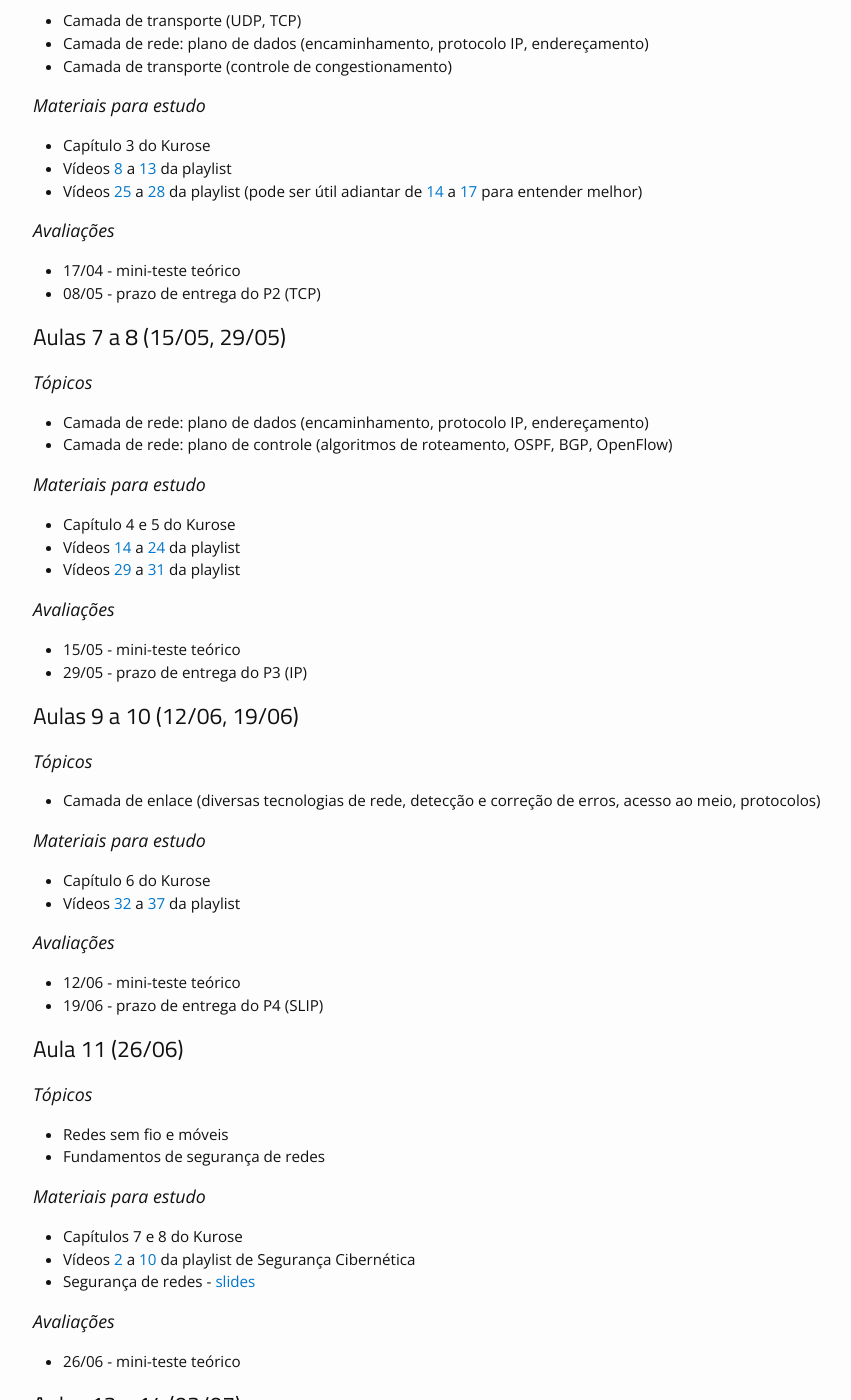
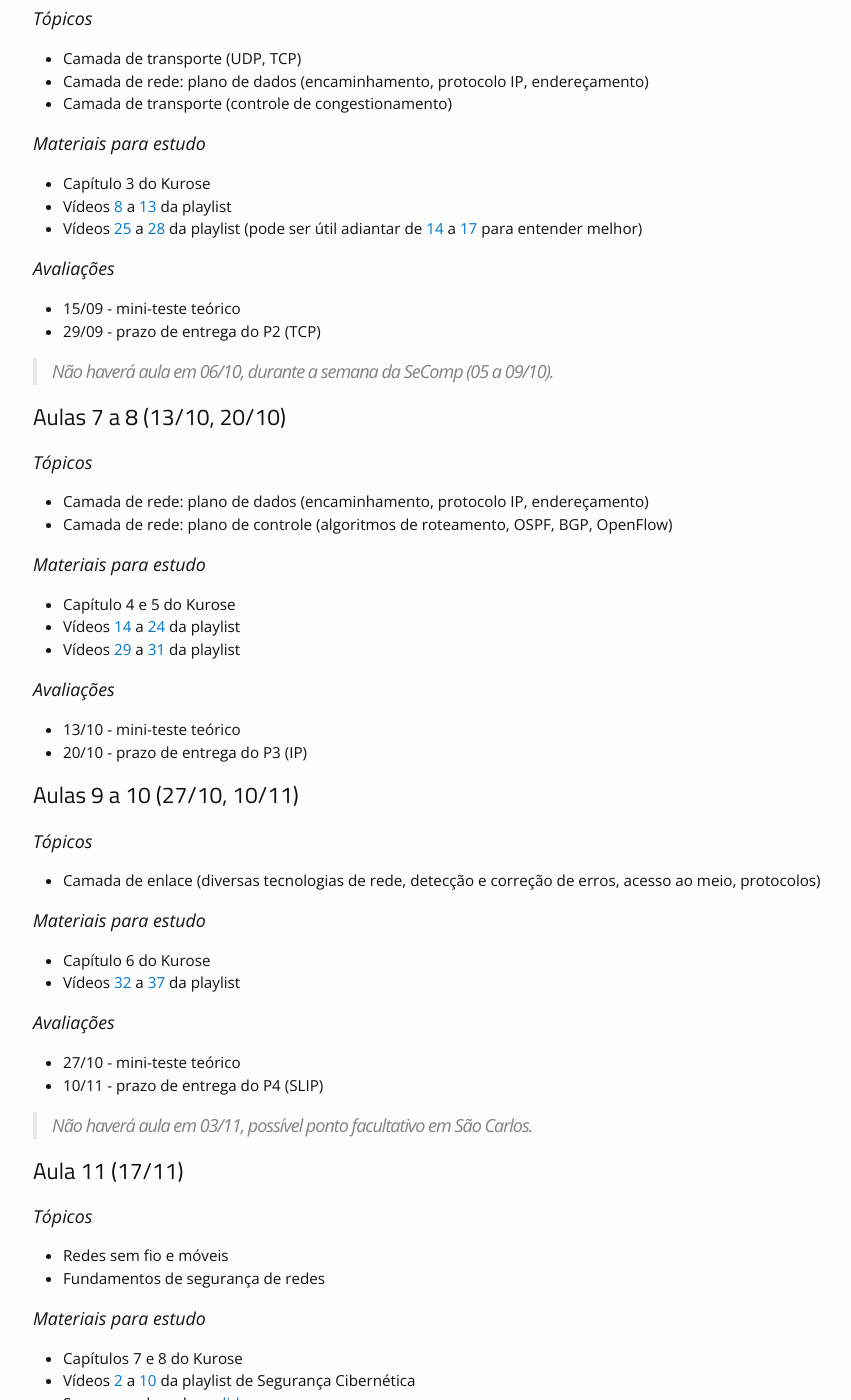
Before and after one commit to thotypous/redes-website, a Jekyll site: the page built from aulas.md, in a window 1280 px wide and 1400 px high, scrolled down 800 px. Shown: the whole window, without its empty margins (162-1013 px from the left). Built offline with Jekyll 4.4.1, drawn with Linux system fonts in a browser that asks for light colours; some of the changed text lies outside the part shown.

Commit message:
Update 2026/2 schedule and course links

```diff
--- a/aulas.md
+++ b/aulas.md
@@ -15,8 +15,10 @@ KUROSE, J.; ROSS, K. [Redes de computadores e a internet: uma abordagem top-down
 
 Por favor, verifique frequentemente pois esta agenda pode sofrer alterações.
 
+Aulas às terças-feiras, das 08:00 às 12:00, no DC — LE-3.
 
-## Aulas 1 a 3 (13/03, 27/03, 10/04)
+
+## Aulas 1 a 3 (25/08, 01/09, 08/09)
 
 ### Tópicos
 
@@ -30,11 +32,11 @@ Por favor, verifique frequentemente pois esta agenda pode sofrer alterações.
 
 ### Avaliações
 
-* 27/03 - mini-teste teórico
-* 17/04 - prazo de entrega do P1 (servidor IRC)
+* 01/09 - mini-teste teórico
+* 15/09 - prazo de entrega do P1 (servidor IRC)
 
 
-## Aulas 4 a 6 (17/04, 24/04, 08/05)
+## Aulas 4 a 6 (15/09, 22/09, 29/09)
 
 ### Tópicos
 
@@ -50,10 +52,12 @@ Por favor, verifique frequentemente pois esta agenda pode sofrer alterações.
 
 ### Avaliações
 
-* 17/04 - mini-teste teórico
-* 08/05 - prazo de entrega do P2 (TCP)
+* 15/09 - mini-teste teórico
+* 29/09 - prazo de entrega do P2 (TCP)
 
-## Aulas 7 a 8 (15/05, 29/05)
+> Não haverá aula em 06/10, durante a semana da SeComp (05 a 09/10).
+
+## Aulas 7 a 8 (13/10, 20/10)
 
 ### Tópicos
 
@@ -68,10 +72,10 @@ Por favor, verifique frequentemente pois esta agenda pode sofrer alterações.
 
 ### Avaliações
 
-* 15/05 - mini-teste teórico
-* 29/05 - prazo de entrega do P3 (IP)
+* 13/10 - mini-teste teórico
+* 20/10 - prazo de entrega do P3 (IP)
 
-## Aulas 9 a 10 (12/06, 19/06)
+## Aulas 9 a 10 (27/10, 10/11)
 
 ### Tópicos
 
@@ -84,10 +88,12 @@ Por favor, verifique frequentemente pois esta agenda pode sofrer alterações.
 
 ### Avaliações
 
-* 12/06 - mini-teste teórico
-* 19/06 - prazo de entrega do P4 (SLIP)
+* 27/10 - mini-teste teórico
+* 10/11 - prazo de entrega do P4 (SLIP)
 
-## Aula 11 (26/06)
+> Não haverá aula em 03/11, possível ponto facultativo em São Carlos.
+
+## Aula 11 (17/11)
 
 ### Tópicos
 
@@ -102,12 +108,12 @@ Por favor, verifique frequentemente pois esta agenda pode sofrer alterações.
 
 ### Avaliações
 
-* 26/06 - mini-teste teórico
+* 17/11 - mini-teste teórico
 
-## Aulas 12 a 14 (03/07)
+## Aulas 12 a 14 (24/11, 01/12, 08/12)
 
 * Desenvolvimento dos seminários
 
-## Aula 15 (17/07)
+## Aula 15 (15/12)
 
 * Apresentação dos seminários
```
Also changed, not shown: index.md (+2 -2 lines).
